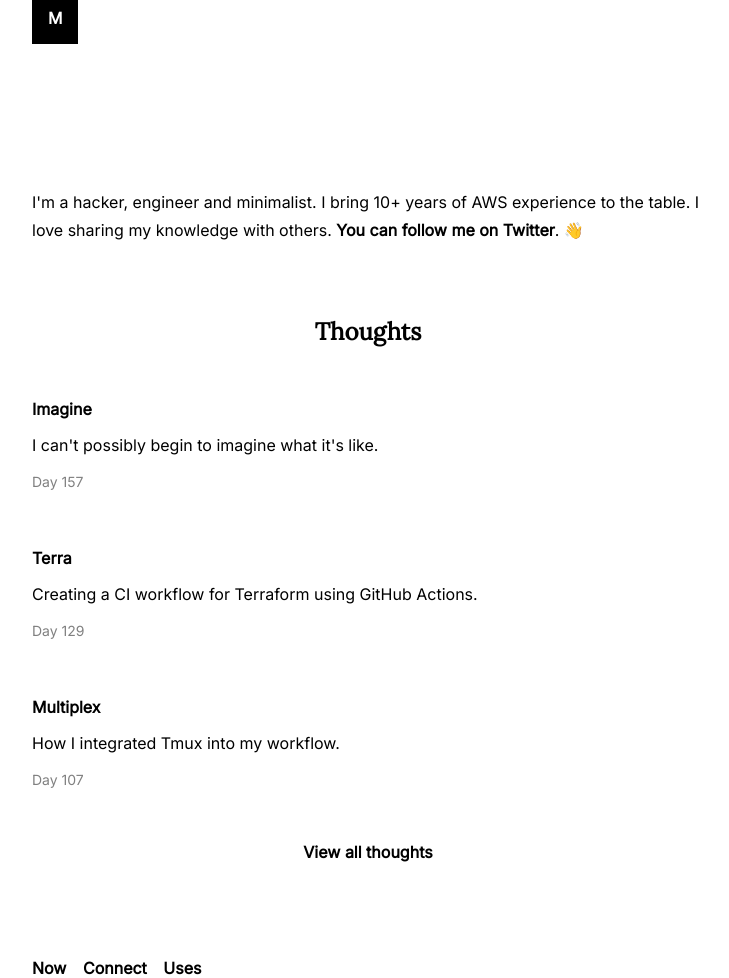
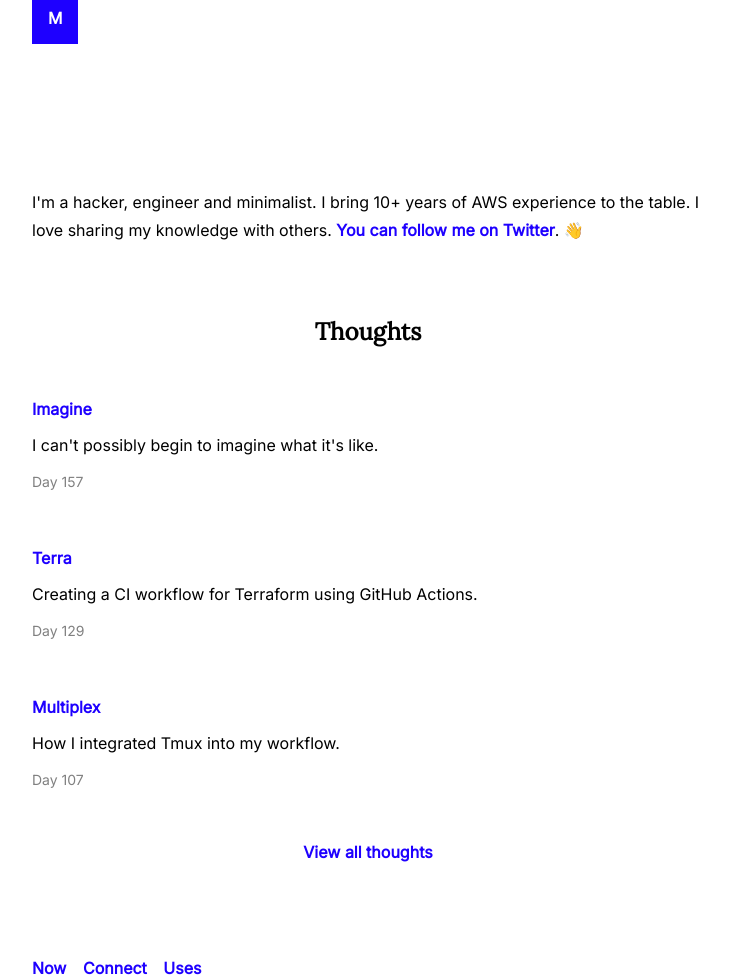
Before and after one commit to mijndert/website, a Jekyll site: the page built from index.html, in a window 1280 px wide. Shown: the whole page, without its empty margins (272-1001 px from the left). Built offline with Jekyll 4.4.1, drawn with Linux system fonts in a browser that asks for light colours.

Commit message:
back to blue for now

```diff
--- a/assets/css/theme.scss
+++ b/assets/css/theme.scss
@@ -7,7 +7,7 @@
 */
 
 $color: black;
-$link-color: black;
+$link-color: #1E00FF;
 
 /*
     Font variables
@@ -235,21 +235,21 @@ pre.highlight {
     Dark mode
 */
 
-@media (prefers-color-scheme: dark) {
+// @media (prefers-color-scheme: dark) {
 
-    body {
-        background-color: black;
-        color: white;
-    }
+//     body {
+//         background-color: black;
+//         color: white;
+//     }
 
-    a {
-        color: white;
-        border: none;
-    }
+//     a {
+//         color: white;
+//         border: none;
+//     }
 
-    .logo span {
-        background-color: white;
-        color: black;
-    }
+//     .logo span {
+//         background-color: white;
+//         color: black;
+//     }
 
-}
+// }
```
